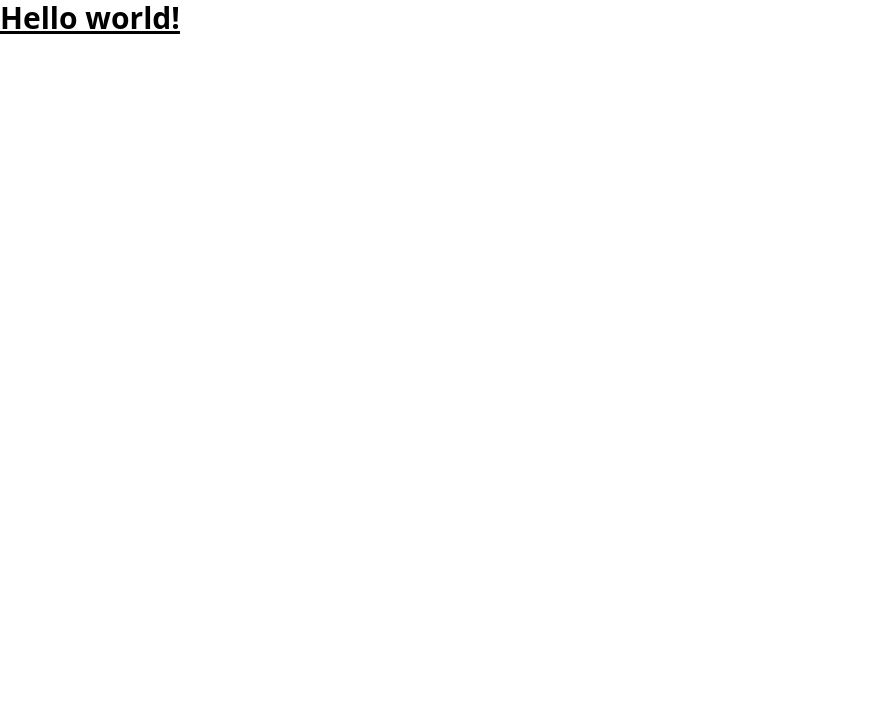
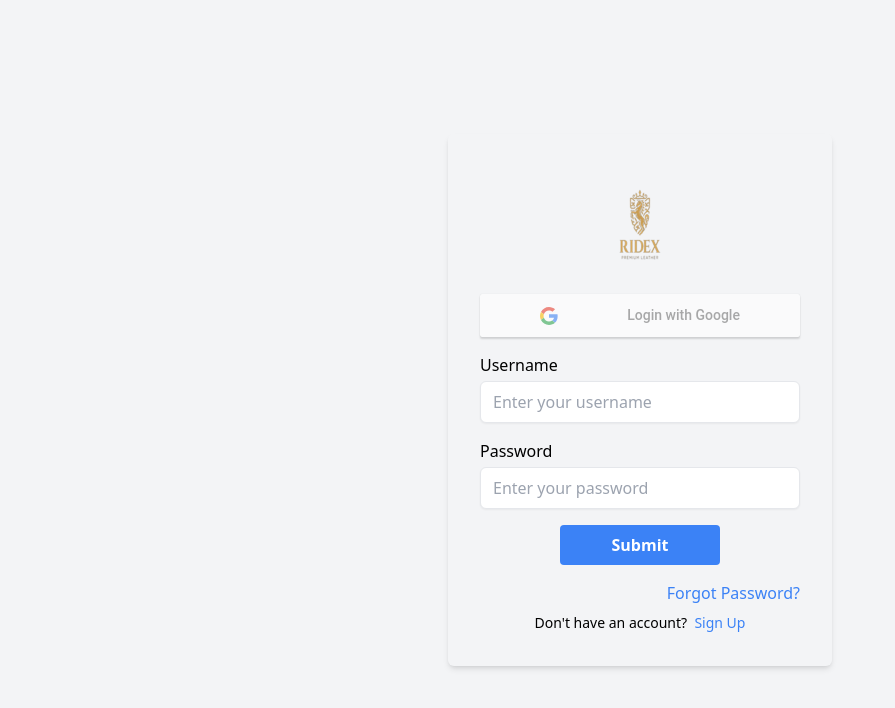
Before and after one commit to AnupeshVerma/RidexLeather.com, a React (Create React App) app: page / in a window 1280 px wide. Shown: the top 708 px of the page, without its empty margins (0-895 px from the left). Built offline with nearby package versions, Linux system fonts and the light colour scheme; the HTML template or start-up script is replaced by a standard one.

Commit message:
Make components and login page

```diff
--- a/package.json
+++ b/package.json
@@ -11,6 +11,7 @@
     "postcss": "^8.4.47",
     "react": "^18.3.1",
     "react-dom": "^18.3.1",
+    "react-google-login": "^5.2.2",
     "react-scripts": "5.0.1",
     "web-vitals": "^2.1.4"
   },
--- a/src/App.js
+++ b/src/App.js
@@ -1,9 +1,7 @@
-
+import Login from "./pages/auth/Login";
 function App() {
   return (
-    <h1 className="text-3xl font-bold underline">
-      Hello world!
-    </h1>
+  <Login/>
   );
 }
 
--- /dev/null
+++ b/src/components/atoms/Button.jsx
@@ -0,0 +1,11 @@
+import React from 'react';
+
+const Button = ({ text, className}) => {
+  return (
+    <button className={`px-4 py-2 bg-blue-500 text-center text-white rounded hover:bg-blue-600 font-semibold ${className}`}>
+      {text}
+    </button>
+  );
+};
+
+export default Button;
--- /dev/null
+++ b/src/components/atoms/InputBox.jsx
@@ -0,0 +1,19 @@
+import React from 'react';
+
+const InputBox = ({ label, placeholder, value, onChange, name, type = "text" }) => {
+  return (
+    <div>
+      {label && <label className="block mb-1 font-medium">{label}</label>}
+      <input
+        type={type}
+        name={name}
+        placeholder={placeholder}
+        value={value}
+        onChange={onChange}
+        className="border px-3 py-2 rounded-md shadow-sm focus:outline-none focus:ring-2 focus:ring-blue-400 w-full"
+      />
+    </div>
+  );
+};
+
+export default InputBox;
--- /dev/null
+++ b/src/components/atoms/Link.jsx
@@ -0,0 +1,11 @@
+import React from 'react';
+
+const Link = ({ href, text, className }) => {
+    return (
+        <a href={href} className={`text-blue-500 hover:underline ${className}`}>
+            {text}
+        </a>
+    );
+};
+
+export default Link;
--- /dev/null
+++ b/src/components/atoms/Text.jsx
@@ -0,0 +1,7 @@
+import React from 'react';
+
+const Text = ({ text, className }) => {
+    return <p className={`text-sm ${className}`}>{text}</p>;
+};
+
+export default Text;
--- /dev/null
+++ b/src/components/molecules/Form.jsx
@@ -0,0 +1,53 @@
+import React, { useState } from 'react';
+import InputBox from '../atoms/InputBox';
+import Button from '../atoms/Button';
+
+const Form = ({header, inputConfigs, onSubmit, footer }) => {
+    const [formValues, setFormValues] = useState(
+        inputConfigs.reduce((acc, curr) => {
+            acc[curr.name] = '';
+            return acc;
+        }, {})
+    );
+
+    // Handle input change
+    const handleChange = (e) => {
+        const { name, value } = e.target;
+        setFormValues((prevValues) => ({
+            ...prevValues,
+            [name]: value,
+        }));
+    };
+
+    // Handle form submission
+    const handleSubmit = (e) => {
+        e.preventDefault();
+        onSubmit(formValues);
+    };
+
+    return (
+        <div className="flex justify-center items-center h-screen bg-gray-100">
+            <div className="w-full max-w-sm p-8 shadow-md rounded-md">
+                <img src="logo512.png" alt="Logo" className="mx-auto w-32 h-32" />
+                <form onSubmit={handleSubmit} className="space-y-4">
+                <div>{header}</div>
+                    {inputConfigs.map((config, index) => (
+                        <InputBox
+                            key={index}
+                            label={config.label}
+                            placeholder={config.placeholder}
+                            value={formValues[config.name]}
+                            onChange={handleChange}
+                            name={config.name}
+                            type={config.type || 'text'}
+                        />
+                    ))}
+                    <Button text="Submit" className="w-1/2 block mx-auto"/>
+                    {footer && <div>{footer}</div>}
+                </form>
+            </div>
+        </div>
+    );
+};
+
+export default Form;
--- /dev/null
+++ b/src/pages/auth/Login.jsx
@@ -0,0 +1,56 @@
+import React from 'react';
+import { GoogleLogin } from 'react-google-login';
+import Form from '../../components/molecules/Form';
+import Link from '../../components/atoms/Link';
+import Text from '../../components/atoms/Text';
+
+const Login = () => {
+  const inputConfigs = [
+    { name: 'username', placeholder: 'Enter your username', label: 'Username' },
+    { name: 'password', placeholder: 'Enter your password', label: 'Password', type: 'password' }
+  ];
+
+  // Handle form submission
+  const handleLoginSubmit = (formData) => {
+    console.log('Login form submitted with:', formData);
+    // You can add logic here to handle authentication
+  };
+
+  const loginHeader = (
+    <div className="w-full flex justify-center mb-4">
+      <GoogleLogin
+        className='w-full flex justify-evenly items-center'
+        clientId="YOUR_GOOGLE_CLIENT_ID"
+        buttonText="Login with Google"
+        onSuccess={(credentialResponse) => { console.log('Google login success:', credentialResponse); }}
+        onError={() => { console.log('Google login failed'); }}
+        cookiePolicy={'single_host_origin'}
+      />
+    </div>
+
+
+  );
+
+  const loginFooter = (
+    <div className="text-end space-y-2">
+      <Link href="/forgot-password" text="Forgot Password?" />
+      <div className='w-full text-center inline-flex justify-center items-center'>
+        <Text text="Don't have an account? &nbsp;" />
+        <Link href="/signup" text="Sign Up" className="text-sm" />
+      </div>
+    </div>
+  );
+
+  return (
+    <div>
+      <Form
+        header={loginHeader}
+        inputConfigs={inputConfigs}
+        onSubmit={handleLoginSubmit}
+        footer={loginFooter} // Pass custom JSX as footer
+      />
+    </div>
+  );
+};
+
+export default Login;
```
Also changed, not shown: src/pages/auth/Signup.jsx (added), 1 other file (tests, documents, lock files or other folders).
